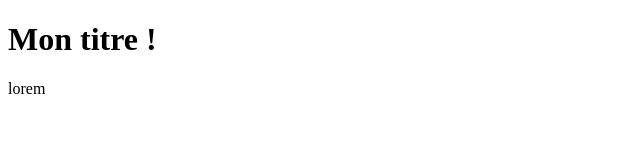
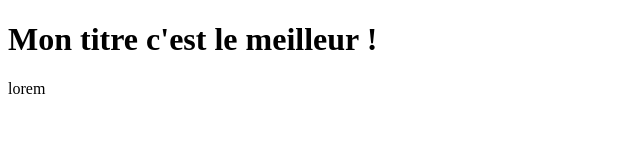
Before and after one commit to ERASSONFACK/ExempleGitCours, a plain HTML site: page Index.html in a window 1280 px wide. Shown: the whole page, without its empty margins (0-640 px from the left). Drawn offline with Linux system fonts and the light colour scheme.

Commit message:
modif titre

```diff
--- a/Index.html
+++ b/Index.html
@@ -6,7 +6,7 @@
     <title>Document</title>
 </head>
 <body>
-    <h1>Mon titre !</h1>
+    <h1>Mon titre c'est le meilleur !</h1>
 
     <P>lorem</P>
 </body>
```
